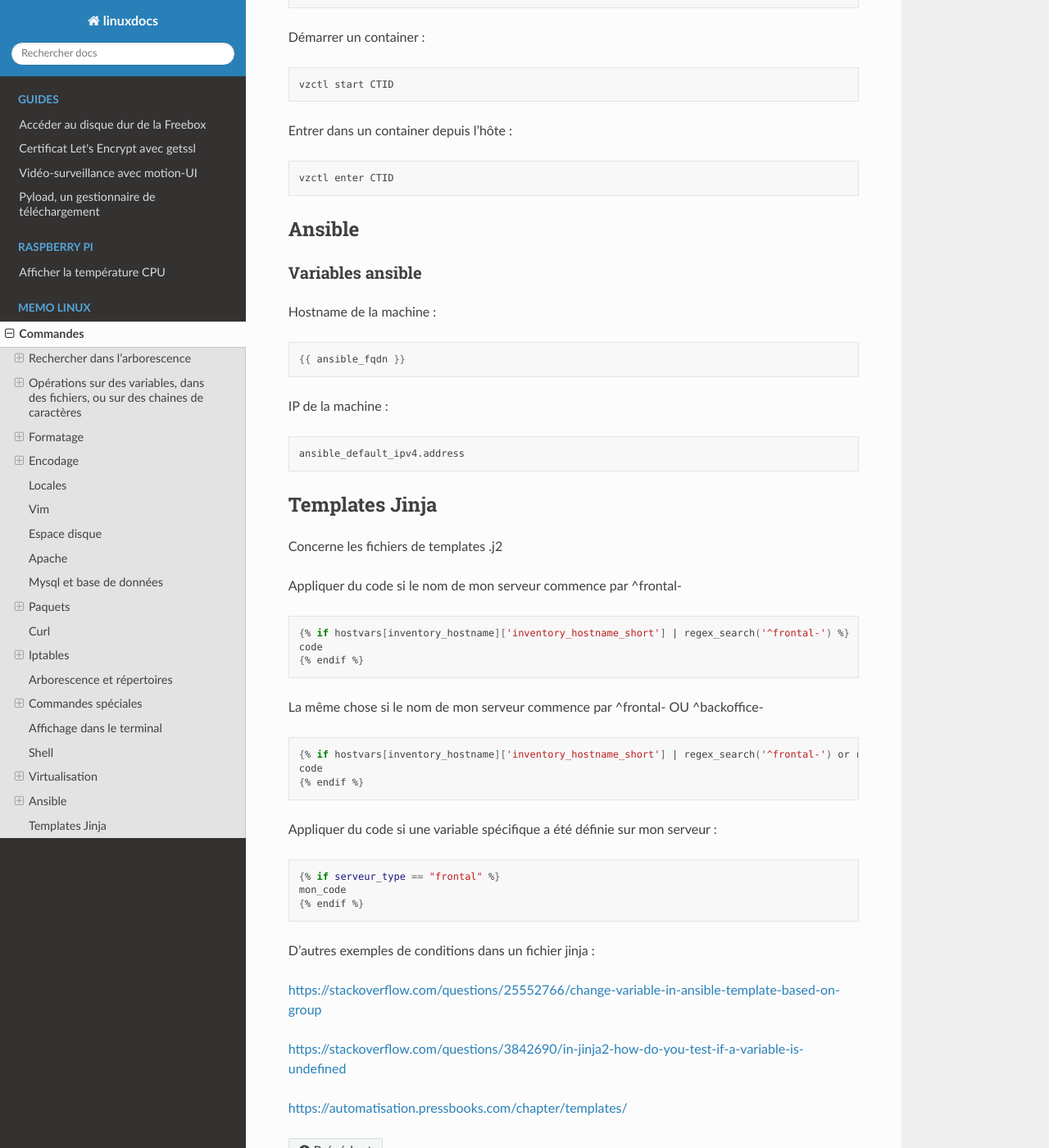
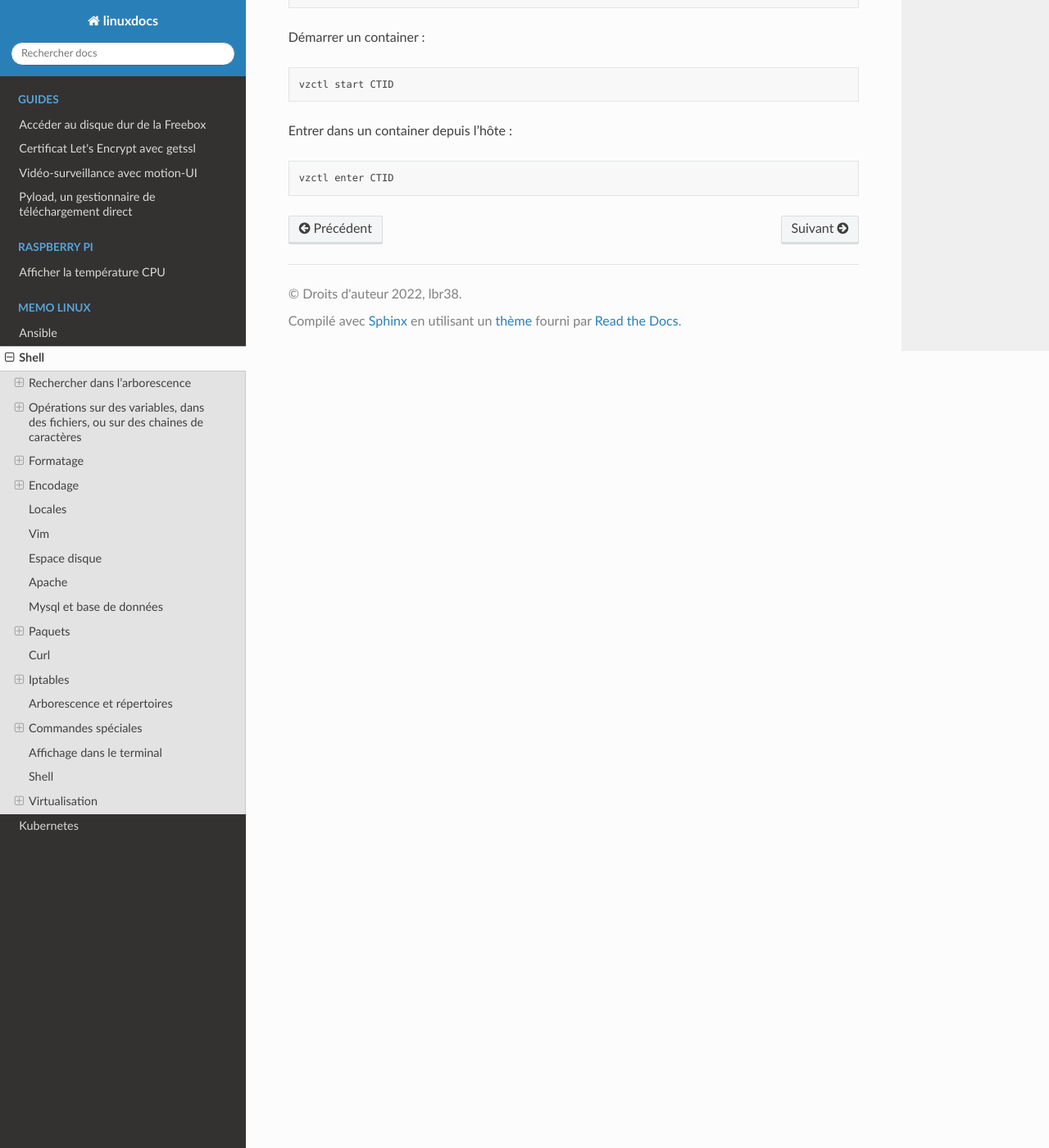
Before and after one commit to lbr38/documentation, a Sphinx documentation site: the page built from docs/source/linuxcommands.rst, in a window 1280 px wide and 1400 px high, scrolled down 12159 px. Shown: the whole window at 82% size. Built offline with Sphinx 7.4.7 and the Read the Docs theme 2.0.0, drawn with Linux system fonts in a browser that asks for light colours.

Commit message:
Update docs

```diff
--- a/docs/source/guides/freebox.rst
+++ b/docs/source/guides/freebox.rst
@@ -57,7 +57,7 @@ Editer **/etc/fstab** et ajouter la ligne suivante :
 
     sudo vim /etc/fstab
 
-    //IP_FREEBOX/Disque\040dur/ /mnt/freebox cifs _netdev,rw,iocharset=utf8,uid=toto,credentials=/home/toto/.freeboxcredentials,sec=ntlm,file_mode=0660,dir_mode=0775,vers=2.0 0 2
+    //IP_FREEBOX/Disque\040dur/ /mnt/freebox cifs _netdev,rw,iocharset=utf8,uid=toto,credentials=/home/toto/.freeboxcredentials,file_mode=0660,dir_mode=0775 0 2
 
 Adaptez les paramètres :
 
--- a/docs/source/index.rst
+++ b/docs/source/index.rst
@@ -9,7 +9,7 @@ linuxdocs.net
    Accéder au disque dur de la Freebox <guides/freebox>
    Certificat Let's Encrypt avec getssl <guides/getssl>
    Vidéo-surveillance avec motion-UI <guides/motionui>
-   Pyload, un gestionnaire de téléchargement <guides/pyload>
+   Pyload, un gestionnaire de téléchargement direct <guides/pyload>
 
 .. toctree::
    :maxdepth: 1
@@ -21,4 +21,6 @@ linuxdocs.net
    :maxdepth: 1
    :caption: MEMO LINUX
 
-   Commandes <linuxcommands.rst>
+   Ansible <ansiblecommands.rst>
+   Shell <linuxcommands.rst>
+   Kubernetes <kubecommands.rst>
--- a/docs/source/linuxcommands.rst
+++ b/docs/source/linuxcommands.rst
@@ -647,58 +647,3 @@ Entrer dans un container depuis l’hôte :
 ..  code-block:: shell
 
       vzctl enter CTID
-
-Ansible
-=======
-
-Variables ansible
------------------
-
-Hostname de la machine :
-
-..  code-block:: shell
-
-      {{ ansible_fqdn }}
-
-IP de la machine :
-
-..  code-block:: shell
-
-      ansible_default_ipv4.address
-
-Templates Jinja
-===============
-
-Concerne les fichiers de templates .j2
-
-Appliquer du code si le nom de mon serveur commence par ^frontal-
-
-..  code-block:: shell
-
-      {% if hostvars[inventory_hostname]['inventory_hostname_short'] | regex_search('^frontal-') %}
-      code
-      {% endif %}
-
-La même chose si le nom de mon serveur commence par ^frontal- OU ^backoffice-
-
-..  code-block:: shell
-
-      {% if hostvars[inventory_hostname]['inventory_hostname_short'] | regex_search('^frontal-') or regex_search('^backoffice-') %}
-      code
-      {% endif %}
-
-Appliquer du code si une variable spécifique a été définie sur mon serveur :
-
-..  code-block:: shell
-
-      {% if serveur_type == "frontal" %}
-      mon_code
-      {% endif %}
-
-D’autres exemples de conditions dans un fichier jinja :
-
-https://stackoverflow.com/questions/25552766/change-variable-in-ansible-template-based-on-group
-
-https://stackoverflow.com/questions/3842690/in-jinja2-how-do-you-test-if-a-variable-is-undefined
-
-https://automatisation.pressbooks.com/chapter/templates/
```
Also changed, not shown: docs/source/ansiblecommands.rst (added, +55 -0 lines), docs/source/kubecommands.rst (added, +70 -0 lines).
